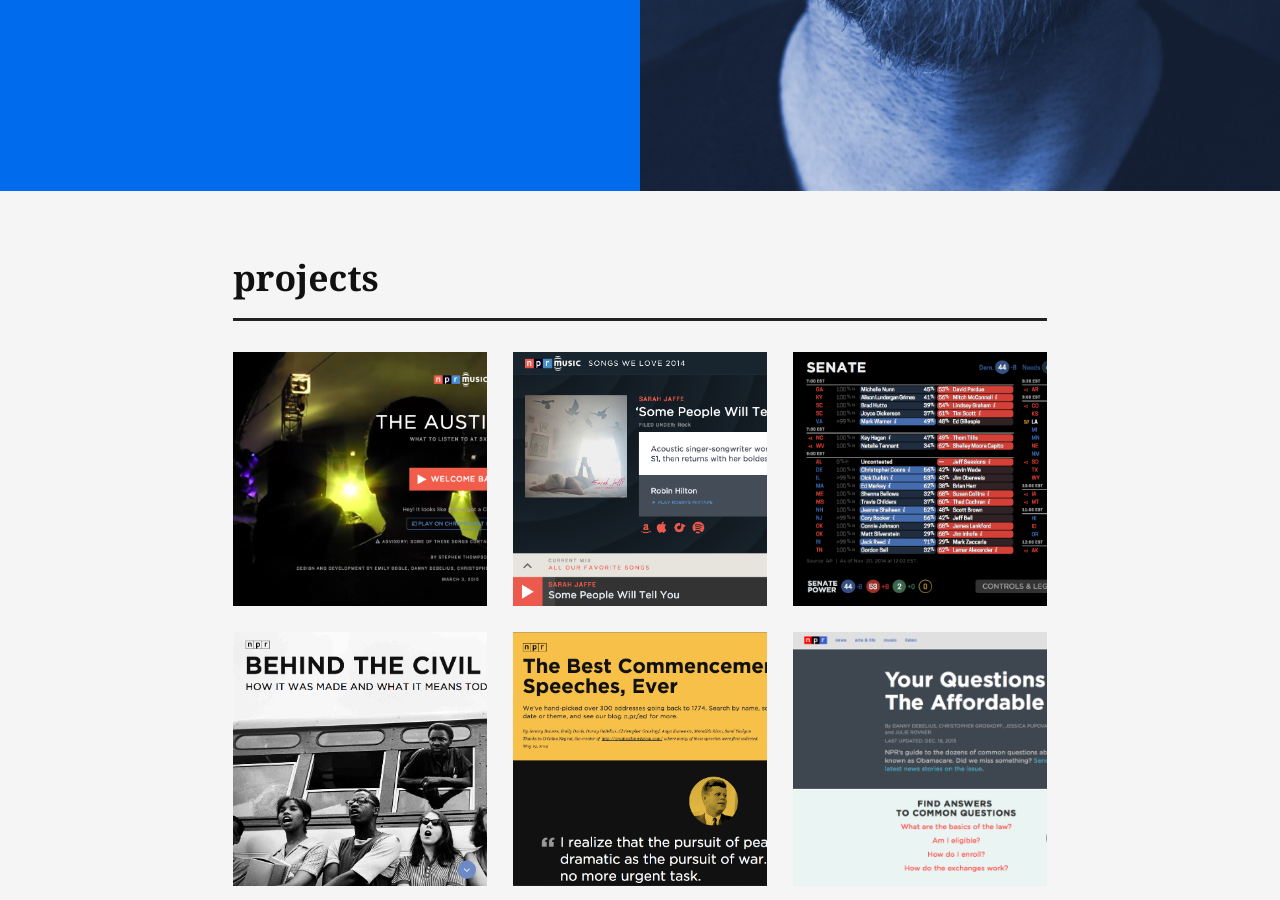
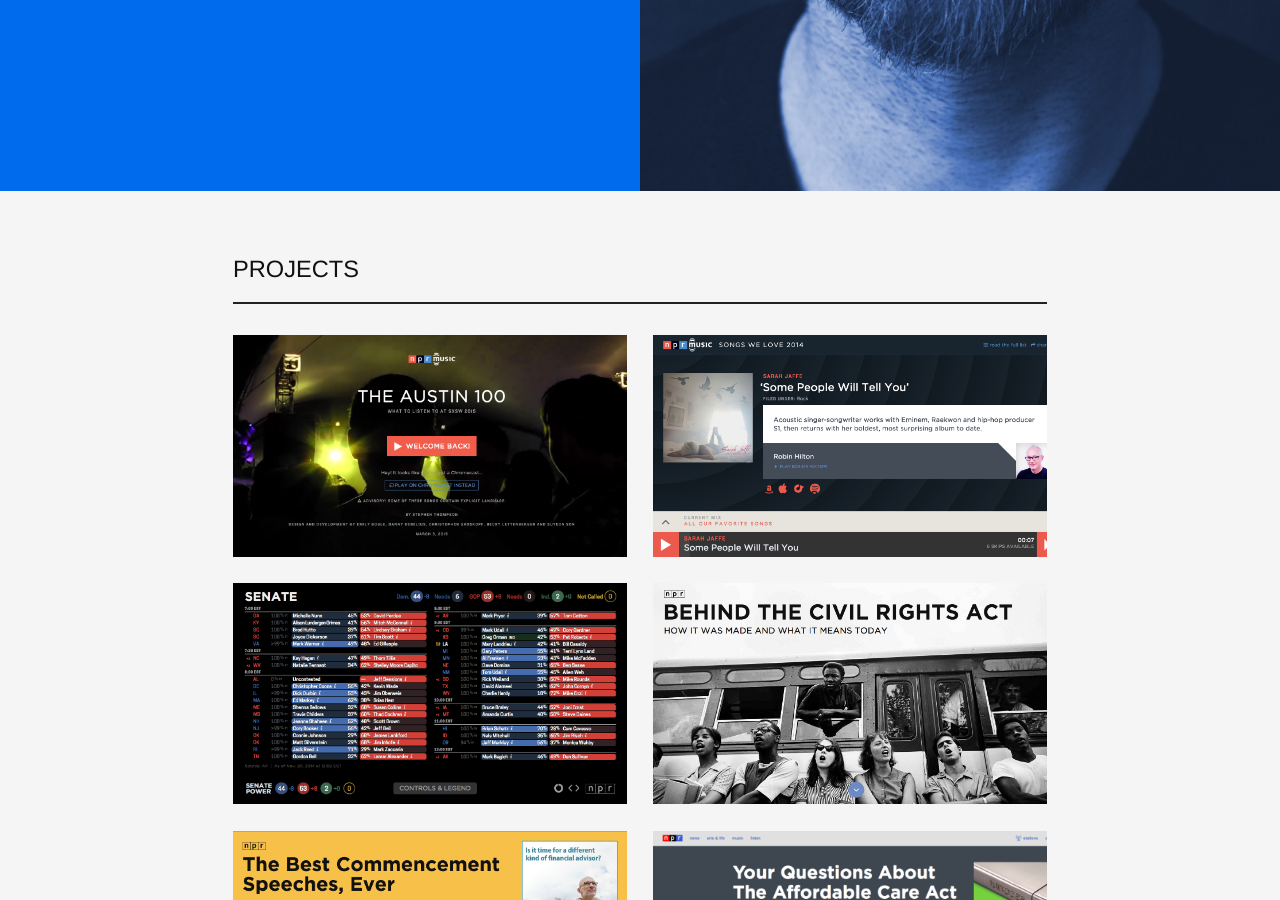
Before and after one commit to dannydb/dannydb.github.io, a Jekyll site: the page built from index.md, in a window 1280 px wide and 900 px high, scrolled down 709 px. Built offline with Jekyll 4.4.1, drawn with Linux system fonts in a browser that asks for light colours.

Commit message:
projects grid, section headers

```diff
--- a/_layouts/home.html
+++ b/_layouts/home.html
@@ -88,15 +88,15 @@ layout: default
     </div>
 </div>
 
-<!-- <a name="/work"></a> -->
-<div id="work" data-magellan-destination="work" class="post row work">
+<div id="work" class="post work">
+    <div class="row">
         <header class="page-header">
             <h1 class="post-title">Projects</h1>
         </header>
 
         <div class="wrapper">
             <article class="post-content">
-            <ul class="projects small-block-grid-1 medium-block-grid-2 large-block-grid-3">
+                <ul class="projects small-block-grid-1 medium-block-grid-2">
                     {% for project in site.data.projects reversed %}
                     <li class="project">
                         <a href="{{ project.url }}" class="project-poster lazy" data-original="/img/{{ project.image }}" style="background-image: url('/img/transparent.png');"></a>
@@ -113,9 +113,10 @@ layout: default
             </article>
         </div>
     </div>
+</div>
 
-<!-- <a name="/resume"></a> -->
-<div id="resume" data-magellan-destination="resume" class="post row resume">
+<div id="resume" class="post resume">
+    <div class="row">
         <header class="page-header">
             <h1 class="post-title">Résumé</h1>
         </header>
@@ -126,3 +127,4 @@ layout: default
             </article>
         </div>
     </div>
+</div>
--- a/_sass/_layout.scss
+++ b/_sass/_layout.scss
@@ -50,7 +50,6 @@
         top: 0;
         right: 0;
         bottom: 0;
-        left: 0;
         left: 50%;
         opacity: 0;
         @include transition(opacity 500ms ease-in-out 500ms);
@@ -364,14 +363,14 @@
     overflow: hidden;
 
     h1 {
-        font-family: $font-family-serif;
-        font-size: $h3-font-size;
+        font-family: $font-family-sans;
+        font-size: $h5-font-size;
         margin: 0 0 $base-line-height-computed;
         color: #111;
-        font-weight: 700;
-        text-transform: lowercase;
+        font-weight: 400;
+        text-transform: uppercase;
         line-height: 1.35;
-        border-bottom: 3px solid #222;
+        border-bottom: 2px solid #222;
         padding-bottom: $base-line-height-computed/2;
     }
 }
@@ -386,7 +385,7 @@
     }
 }
 
-.post.row {
+.post .row {
     padding: $base-line-height-computed * 2 0;
 
     .touch & {
--- a/_sass/_work.scss
+++ b/_sass/_work.scss
@@ -1,5 +1,6 @@
 .work {
 	background:  #f5f5f5;
+	max-width: 100%;
 
 	.page-header {
 		margin-bottom: 0;
@@ -9,10 +10,6 @@
 		// max-width: 100%;
 		// padding: 0 0.625rem;
 		overflow: hidden;
-	}
-
-	.projects {
-
 	}
 
 	.project {
@@ -25,10 +22,10 @@
 			display: block;
 			background-size: cover;
 			background-position: top left;
-			padding-bottom: 100%;
+			// padding-bottom: 100%;
+			padding-bottom: 56.25%;
 
 			.touch & {
-				padding-bottom: 56.25%;
 				margin-bottom: $base-line-height-computed/2;
 			}
 
```
Lines whose indentation alone changed are shown as unchanged.
